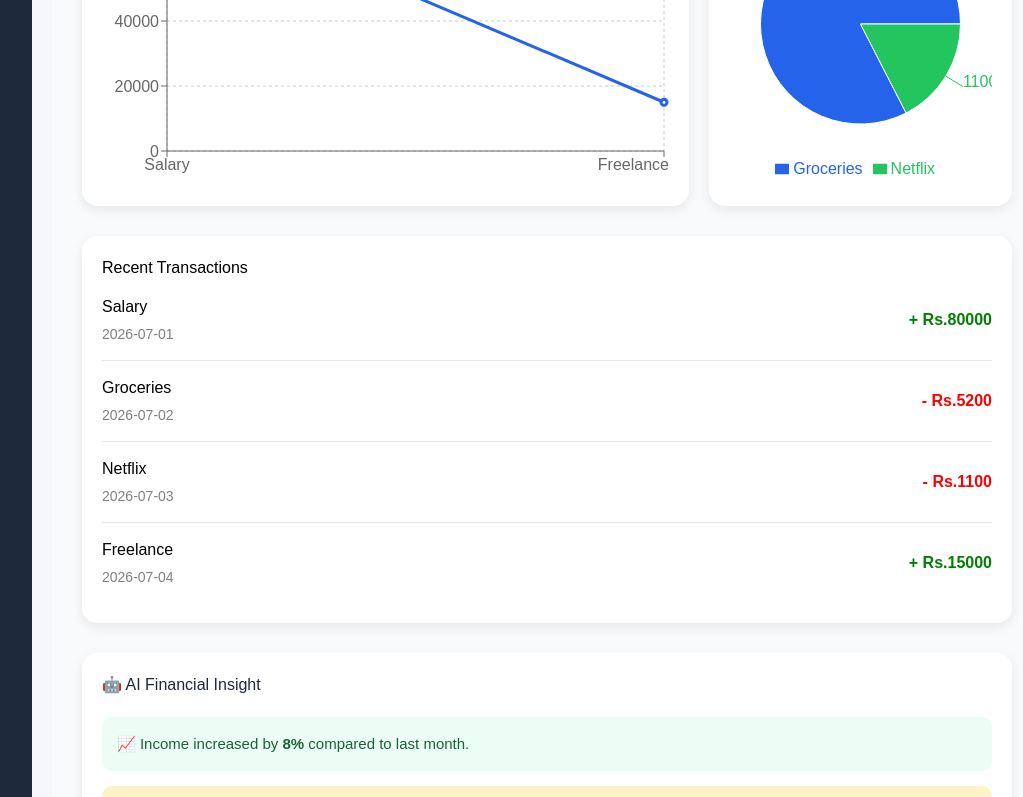
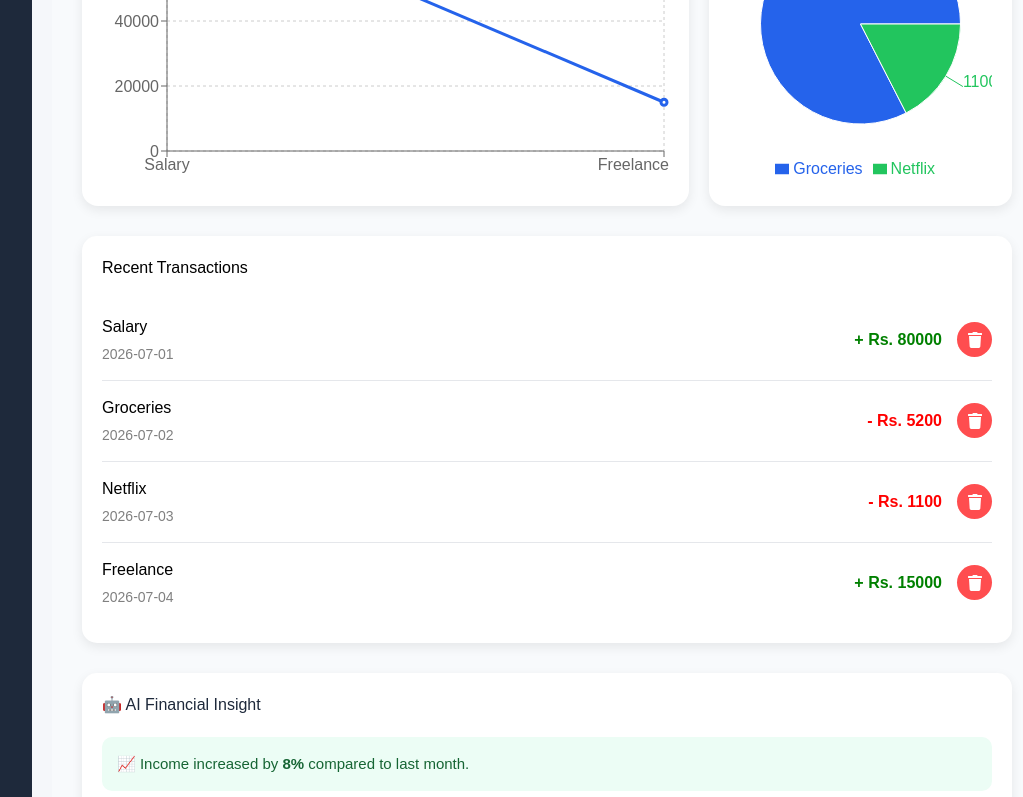
Before and after one commit to amnaa1448830-design/Financial-Analytics-Dashboard, a React (Vite) app in the folder client/: page / in a window 1280 px wide. Shown: the part 614-1411 px from the top of the page, without its empty margins (218-1241 px from the left). Built offline with nearby package versions, Linux system fonts and the light colour scheme.

Commit message:
Added delete transaction feature

```diff
--- a/client/src/components/dashboard/RecentTransactions.jsx
+++ b/client/src/components/dashboard/RecentTransactions.jsx
@@ -1,20 +1,25 @@
+import { FaTrash } from "react-icons/fa";
 import useTransactions from "../../hooks/useTransactions";
 import "../../styles/transactions.css";
 
 function RecentTransactions() {
-  const { transactions } = useTransactions();
+  const { transactions, deleteTransaction } = useTransactions();
 
   return (
     <div className="transactions-box">
       <h3>Recent Transactions</h3>
 
-      {transactions.map((item) => (
+      {transactions.length === 0 ? (
+        <p>No transactions found.</p>
+      ) : (
+        transactions.map((item) => (
           <div className="transaction-item" key={item.id}>
             <div>
               <h4>{item.title}</h4>
               <p>{item.date}</p>
             </div>
 
+            <div className="transaction-right">
               <span
                 className={
                   item.type === "Income"
@@ -22,11 +27,19 @@ function RecentTransactions() {
                     : "expense"
                 }
               >
-            {item.type === "Income" ? "+" : "-"} Rs.
-            {item.amount}
+                {item.type === "Income" ? "+" : "-"} Rs. {item.amount}
               </span>
+
+              <button
+                className="delete-btn"
+                onClick={() => deleteTransaction(item.id)}
+              >
+                <FaTrash />
+              </button>
             </div>
-      ))}
+          </div>
+        ))
+      )}
     </div>
   );
 }
--- a/client/src/context/TransactionContext.jsx
+++ b/client/src/context/TransactionContext.jsx
@@ -38,6 +38,7 @@ function TransactionProvider({ children }) {
     },
   ]);
 
+  // Add Transaction
   const addTransaction = (transaction) => {
     setTransactions((prev) => [
       {
@@ -49,6 +50,14 @@ function TransactionProvider({ children }) {
     ]);
   };
 
+  // Delete Transaction
+  const deleteTransaction = (id) => {
+    setTransactions((prev) =>
+      prev.filter((transaction) => transaction.id !== id)
+    );
+  };
+
+  // Totals
   const totalIncome = transactions
     .filter((t) => t.type === "Income")
     .reduce((sum, t) => sum + t.amount, 0);
@@ -66,6 +75,7 @@ function TransactionProvider({ children }) {
       value={{
         transactions,
         addTransaction,
+        deleteTransaction,
         totalIncome,
         totalExpense,
         totalBalance,
--- a/client/src/styles/transactions.css
+++ b/client/src/styles/transactions.css
@@ -3,7 +3,11 @@
   background: white;
   border-radius: 15px;
   padding: 20px;
-  box-shadow: 0 4px 12px rgba(0,0,0,.08);
+  box-shadow: 0 4px 12px rgba(0, 0, 0, .08);
+}
+
+.transactions-box h3 {
+  margin-bottom: 20px;
 }
 
 .transaction-item {
@@ -28,6 +32,12 @@
   font-size: 14px;
 }
 
+.transaction-right {
+  display: flex;
+  align-items: center;
+  gap: 15px;
+}
+
 .income {
   color: green;
   font-weight: bold;
@@ -37,3 +47,22 @@
   color: red;
   font-weight: bold;
 }
+
+.delete-btn {
+  border: none;
+  background: #ff4d4f;
+  color: white;
+  width: 35px;
+  height: 35px;
+  border-radius: 50%;
+  cursor: pointer;
+  transition: 0.3s;
+  display: flex;
+  align-items: center;
+  justify-content: center;
+}
+
+.delete-btn:hover {
+  background: #d9363e;
+  transform: scale(1.08);
+}
```
Lines whose indentation alone changed are shown as unchanged.
